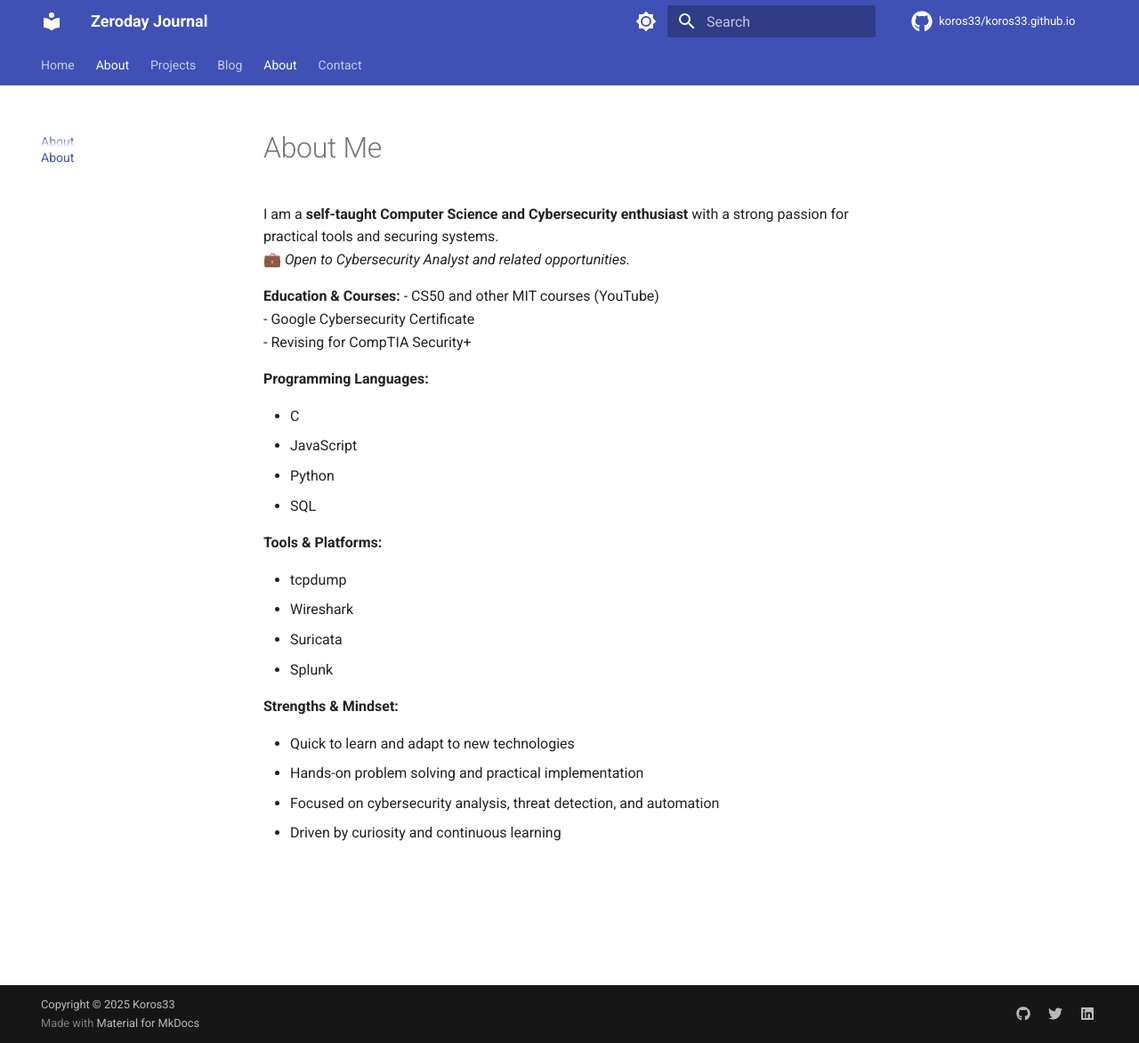
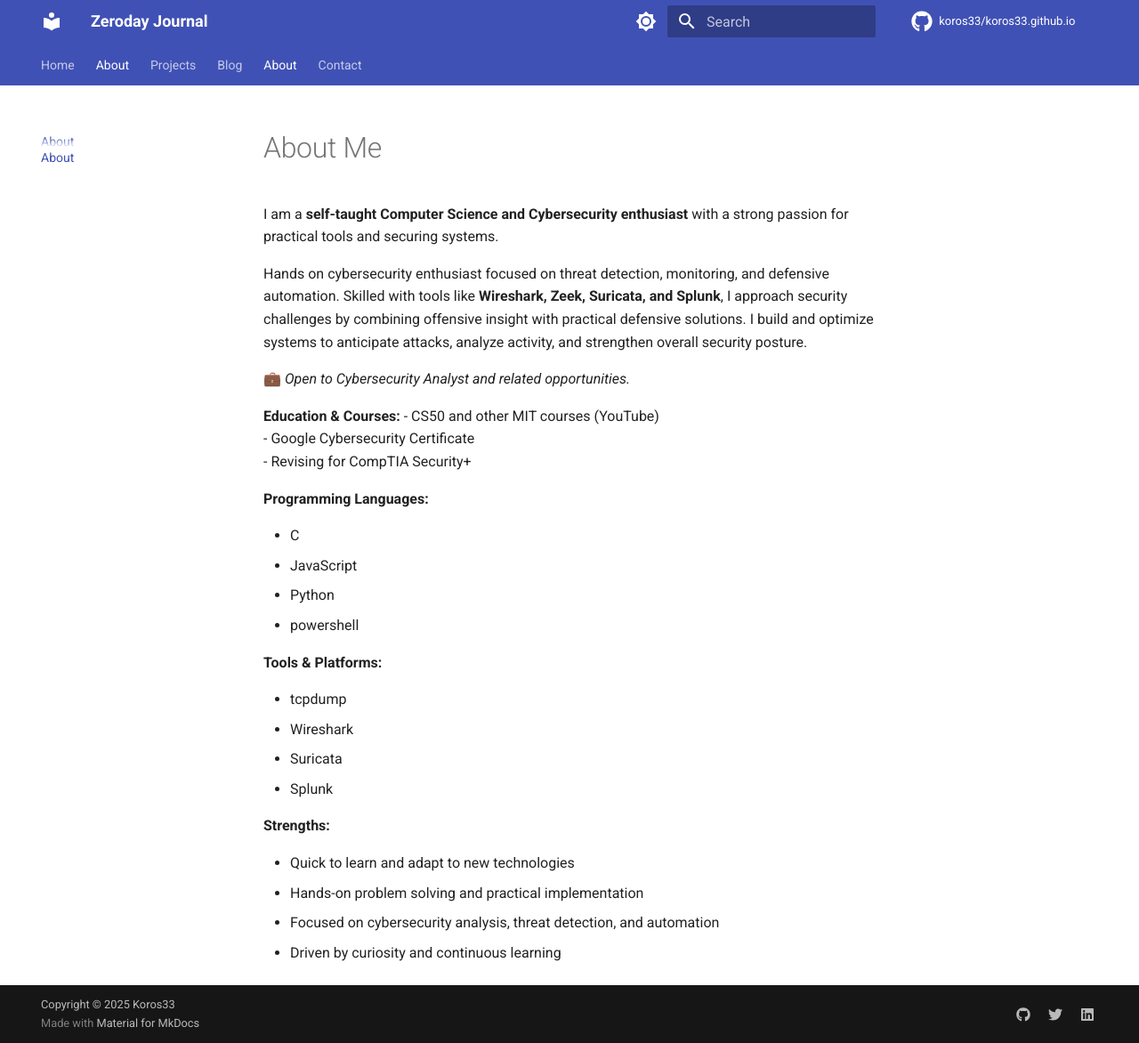
Before and after one commit to koros33/koros33.github.io, an MkDocs documentation site: the page built from docs/about.md, in a window 1280 px wide and 1172 px high. Shown: the whole window at 89% size. Built offline with MkDocs 1.6.1 and Material for MkDocs 9.7.7, drawn with Linux system fonts in a browser that asks for light colours; comment, search, counter and statistics services are not loaded; the version menu is left out.

Commit message:
Update about.md

```diff
--- a/docs/about.md
+++ b/docs/about.md
@@ -1,6 +1,10 @@
 # About Me
 
 I am a **self-taught Computer Science and Cybersecurity enthusiast** with a strong passion for practical tools and securing systems.
+
+
+Hands on cybersecurity enthusiast focused on threat detection, monitoring, and defensive automation. Skilled with tools like **Wireshark, Zeek, Suricata, and Splunk**, I approach security challenges by combining offensive insight with practical defensive solutions. I build and optimize systems to anticipate attacks, analyze activity, and strengthen overall security posture.
+
 💼 *Open to Cybersecurity Analyst and related opportunities.*
 
 **Education & Courses:**
@@ -13,7 +17,7 @@ I am a **self-taught Computer Science and Cybersecurity enthusiast** with a stro
 - C
 - JavaScript
 - Python
-- SQL
+- powershell
 
 **Tools & Platforms:**
 
@@ -22,7 +26,7 @@ I am a **self-taught Computer Science and Cybersecurity enthusiast** with a stro
 - Suricata
 - Splunk
 
-**Strengths & Mindset:**
+**Strengths:**
 
 - Quick to learn and adapt to new technologies
 - Hands-on problem solving and practical implementation
```
